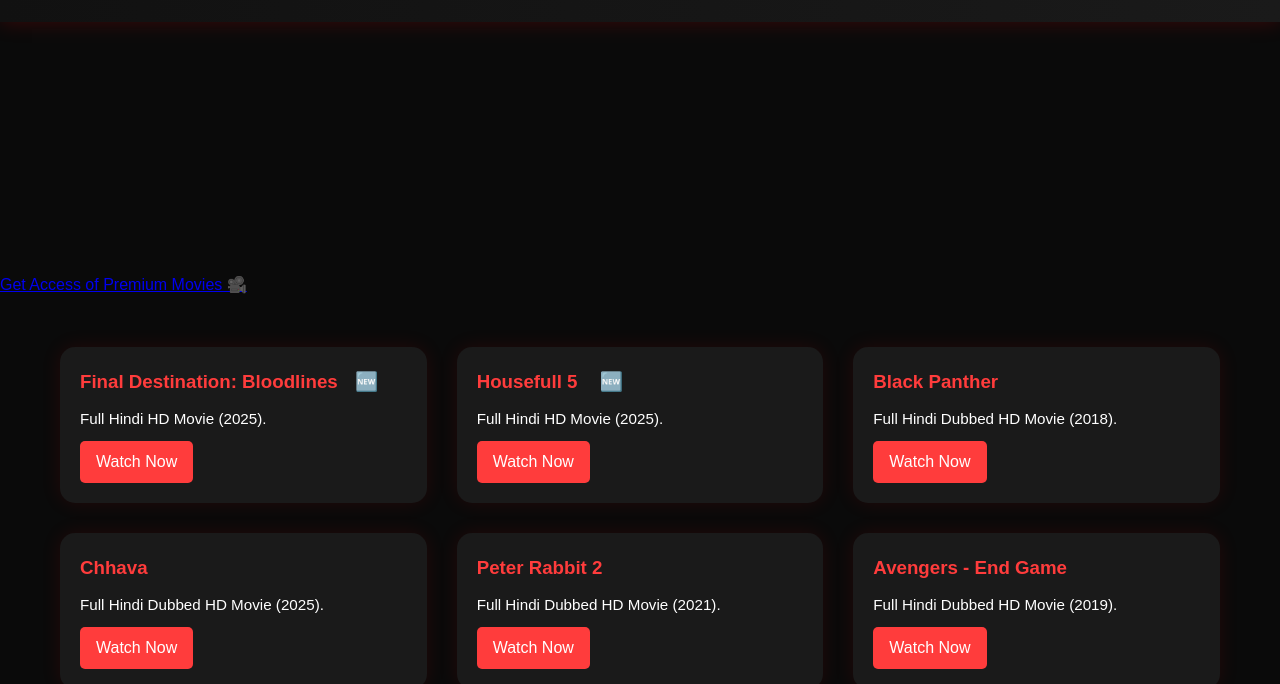
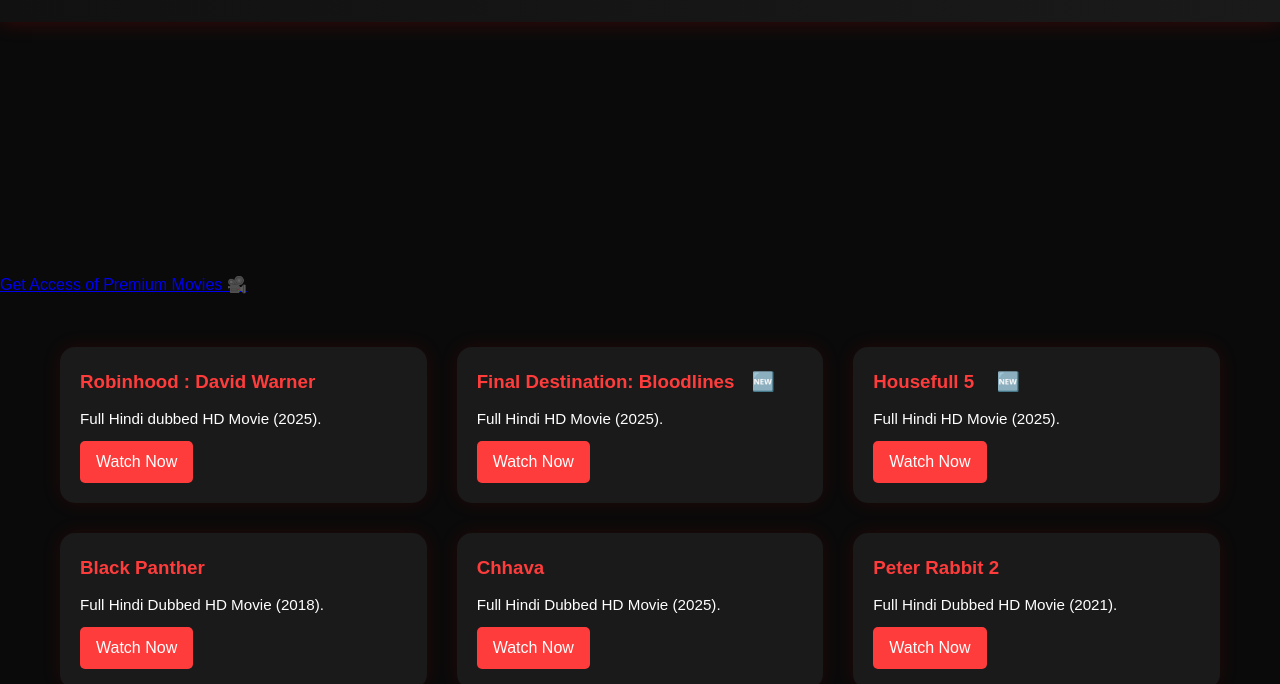
Before and after one commit to adityasingh701/AS, a plain HTML site: page stories.html in a window 1280 px wide. Shown: the part 118-802 px from the top of the page. Drawn offline with Linux system fonts and the light colour scheme; a web font is replaced by a local one.

Commit message:
Update stories.html

```diff
--- a/stories.html
+++ b/stories.html
@@ -44,13 +44,20 @@
   <section class="stories-section">
     <div class="xyyz">
     <div class="story-list">
+
+      <div class="story-item">
+    <h3>Robinhood : David Warner </h3>
+   <p>Full Hindi dubbed HD Movie (2025).</p>
+  <a href="https://drive.google.com/drive/folders/1QKaFJuXauVuS-f3AvXvOS2F_nyFqSy5y">Watch Now</a>
+      </div>
+
       <div class="story-item">
     <h3>Final Destination: Bloodlinesㅤ🆕 </h3>
    <p>Full Hindi HD Movie (2025).</p>
   <a href="https://drive.google.com/drive/folders/1PEyeelPCdbtIO85TFBknMH_JRkJYvky3">Watch Now</a>
       </div>
 
-      <div class="story-item">
+<div class="story-item">
     <h3>Housefull 5 ㅤ🆕 </h3>
    <p>Full Hindi HD Movie (2025).</p>
   <a href="https://drive.google.com/drive/folders/1Ffs1a_StdlbpqKAMSZGxNoF9QdKNe_qW">Watch Now</a>
```
